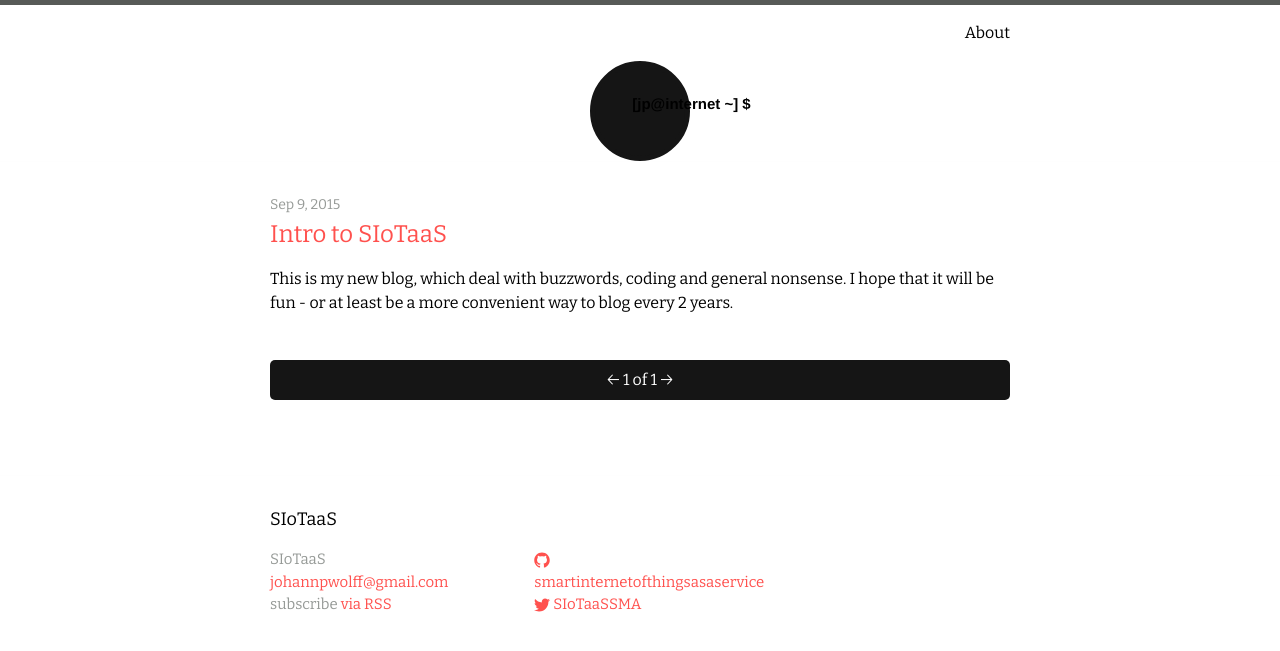
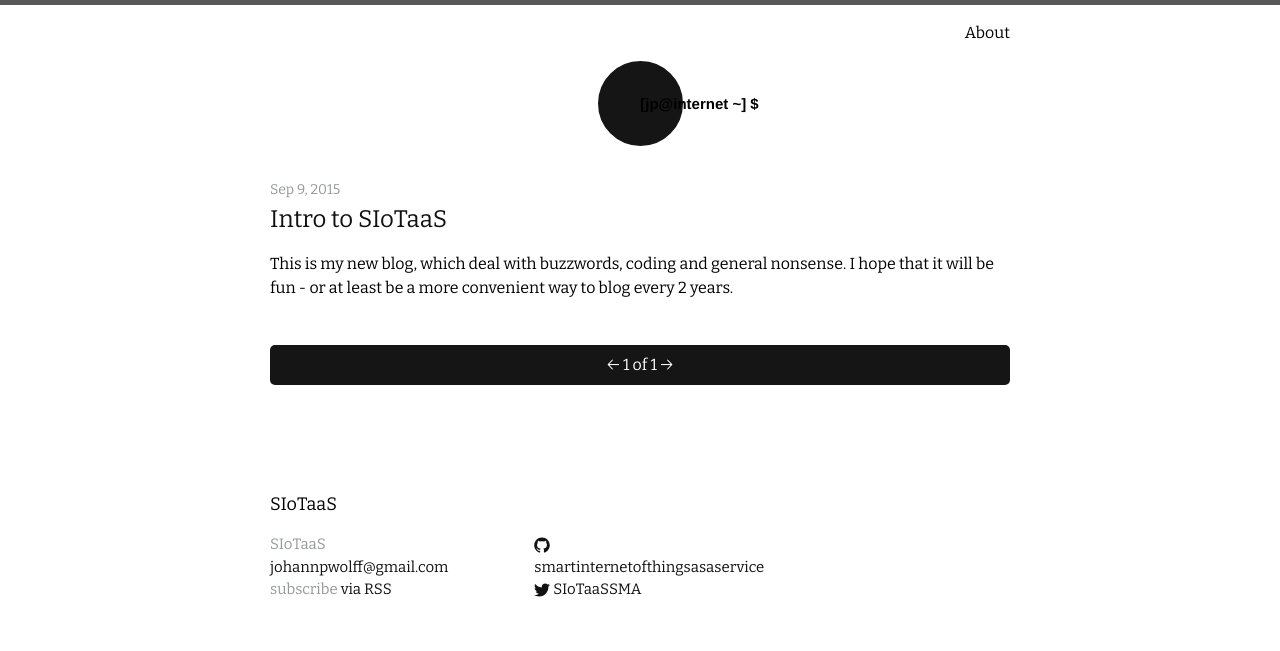
Before and after one commit to smartinternetofthingsasaservice/smartinternetofthingsasaservice.github.io, a Jekyll site: the page built from index.html, in a window 1280 px wide. Shown: the top 651 px of the page. Built offline with Jekyll 4.4.1, drawn with Linux system fonts in a browser that asks for light colours; Markdown is read by kramdown in place of the engine named in the settings; the list of posts is cut into pages by our own code.

Commit message:
Update main.scss

```diff
--- a/css/main.scss
+++ b/css/main.scss
@@ -15,14 +15,14 @@ $spacing-unit:     30px;
 
 $text-color:       #000000;
 $background-color: #FFFFFF;
-$brand-color:      #FF514E;
+$brand-color:      #111111;
 $box-color:        #151515;
 
 $grey-color:       #969A97;
 $grey-color-light: lighten($grey-color, 40%);
 $grey-color-dark:  darken($grey-color, 25%);
 
-$logo-size:        50px;
+$logo-size:        35px;
 
 // Width of the content area
 $content-width:    800px;
```
